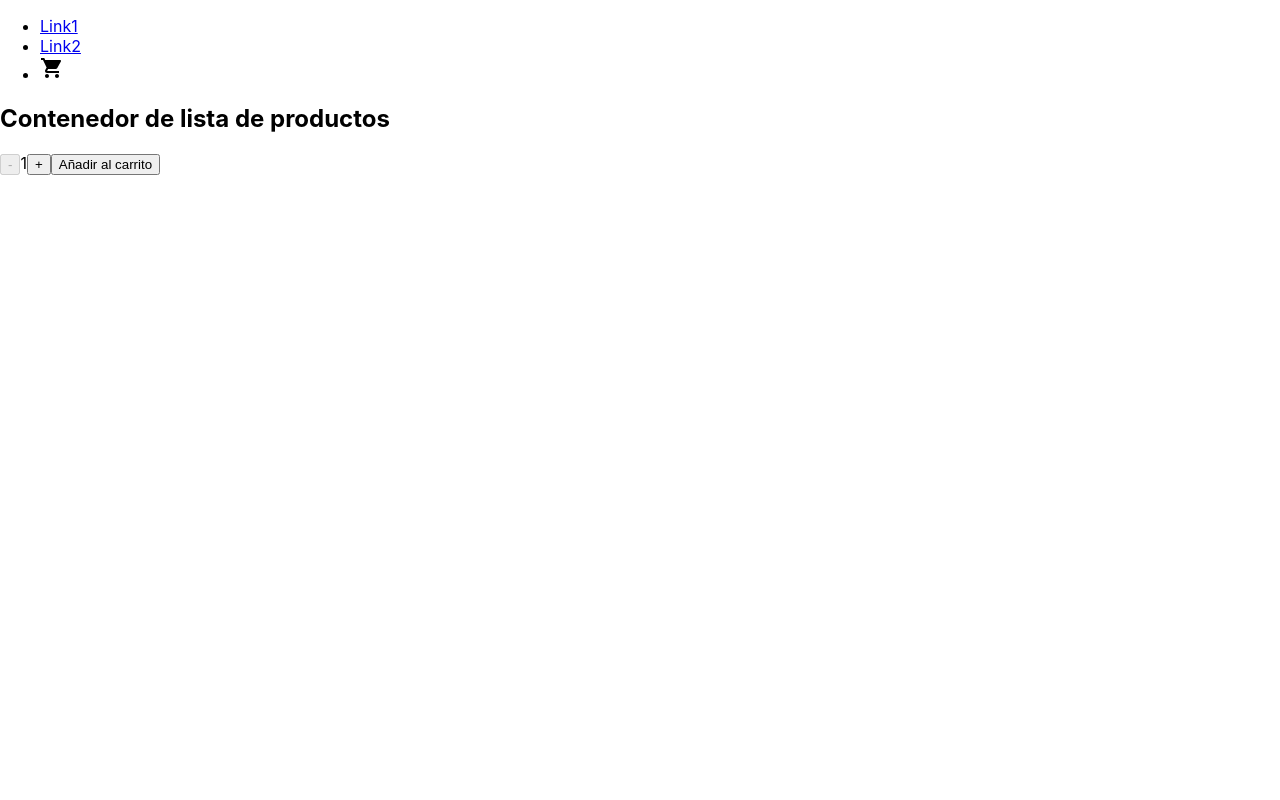
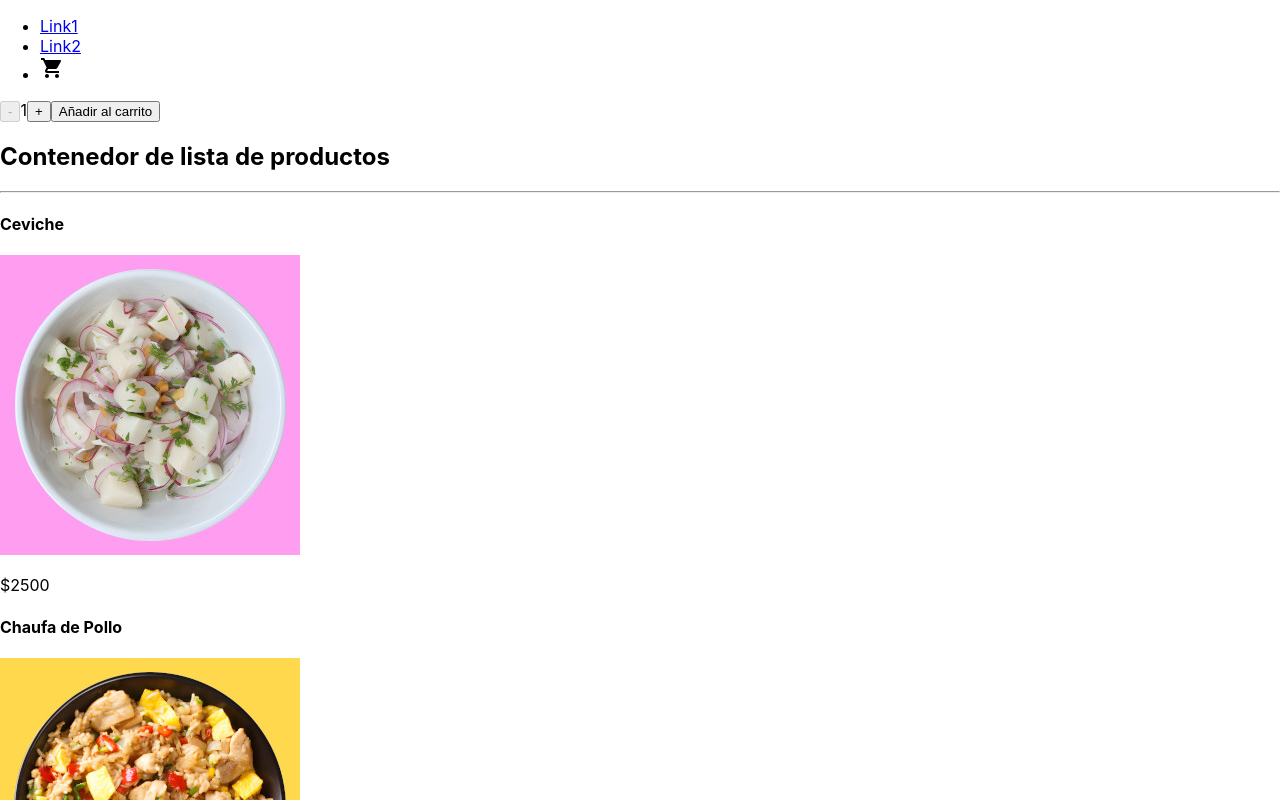
Before and after one commit to LuchoHuayta/ReactCart, a React (Create React App) app: page / in a window 1280 px wide. Shown: the top 800 px of the page. Built offline with nearby package versions, Linux system fonts and the light colour scheme.

Commit message:
ItemList

```diff
--- a/package.json
+++ b/package.json
@@ -12,6 +12,7 @@
     "@testing-library/user-event": "^13.5.0",
     "react": "^18.2.0",
     "react-dom": "^18.2.0",
+    "react-router-dom": "^6.3.0",
     "react-scripts": "5.0.1",
     "sass": "^1.54.5",
     "web-vitals": "^2.1.4"
--- a/src/App.js
+++ b/src/App.js
@@ -1,8 +1,8 @@
 import './App.scss';
 import {saludarPorConsola} from './SaludoConsola.js';
 import NavBar from './components/NavBar.js';
-import Stock from './components/ItemListContainer';
 import ItemCount from './components/ItemCount';
+import ItemListContainer from './components/ItemListContainer';
 
 function App() {
 
@@ -11,8 +11,10 @@ function App() {
   return (
     <>
         <NavBar/>
-        <Stock/>
+
         <ItemCount/>
+
+        <ItemListContainer/>
     </>
   );
 }
--- /dev/null
+++ b/src/components/Item.js
@@ -0,0 +1,14 @@
+
+
+const Item = ( {producto} ) => {
+
+    return (
+        <div>
+            <h4>{producto.name}</h4>
+            <img src={producto.img} alt={producto.name}/>
+            <p>${producto.price}</p>
+        </div>
+    )
+}
+
+export default Item
--- a/src/components/ItemCount.js
+++ b/src/components/ItemCount.js
@@ -20,7 +20,7 @@ const ItemCount = ({stock, addToCart}) => {
 
         <span>{ count }</span>
 
-        <button disabled={count >= 10} onClick={handleAdd} >
+        <button disabled={count >= 5} onClick={handleAdd} >
             +
         </button>
 
--- /dev/null
+++ b/src/components/ItemList.js
@@ -0,0 +1,15 @@
+import Item from "./Item"
+
+
+const ItemList = ( {productos = []} ) => {
+
+    return (
+        <div>
+            <h2>Contenedor de lista de productos</h2>
+            <hr/>
+            { productos.map((prod) => <Item producto={prod} key={prod.id}/>)}
+        </div>
+    )
+}
+
+export default ItemList
--- a/src/components/ItemListContainer.js
+++ b/src/components/ItemListContainer.js
@@ -1,10 +1,31 @@
+import { useEffect, useState } from "react";
+import { pedirDatos } from "../helpers/pedirDatos";
+import ItemList from "./ItemList";
 
 
-const Stock = () => {
+const ItemListContainer = () => {
+
+    const [productos, setProductos] = useState([])
+
+    useEffect(() => {
+        pedirDatos()
+        .then( (res) => {
+            setProductos(res)
+        } )
+        .catch( (error) => {
+            console.log(error)
+        })
+        .finally( () => {
+            console.log("Fin del pedirDatos")
+        })
+    }, [])
+
     return (
-        <h2>Contenedor de lista de productos</h2>
+        <div>
+            <ItemList productos={productos}/>
+        </div>
     )
 }
 
 
-export default Stock
+export default ItemListContainer
--- a/src/data/data.js
+++ b/src/data/data.js
@@ -1,18 +1,18 @@
-const stock = [
+export const stock = [
     {
         id: 1,
-        name: 'Aji de Gallina',
-        price: 2100,
-        img: './images/aji-gallina-small.jpg',
-        stock: 10,
-        tipo: 'pollo',
+        name: 'Ceviche',
+        price: 2500,
+        img: './images/ceviche-small.jpg',
+        stock: 5,
+        tipo: 'pescado',
     },
     {
         id: 2,
         name: 'Chaufa de Pollo',
         price: 2000,
         img: './images/chaufa-pollo-small.jpg',
-        stock: 10,
+        stock: 5,
         tipo: 'pollo',
     },
     {
@@ -20,15 +20,15 @@ const stock = [
         name: 'Lomo Saltado',
         price: 2200,
         img: './images/lomo-saltado-small.jpg',
-        stock: 10,
+        stock: 5,
         tipo: 'carne',
     },
-    {
-        id: 4,
-        name: 'Ceviche',
-        price: 2500,
-        img: './images/ceviche-small.jpg',
-        stock: 10,
-        tipo: 'pescado',
-    }
+    // {
+    //     id: 4,
+    //     name: 'Aji de Gallina',
+    //     price: 2100,
+    //     img: './images/aji-gallina-small.jpg',
+    //     stock: 5,
+    //     tipo: 'pollo',
+    // },
 ]
--- /dev/null
+++ b/src/helpers/pedirDatos.js
@@ -0,0 +1,10 @@
+import { stock } from "../data/data";
+
+export const pedirDatos= () => {
+    return new Promise( (resolve, reject) => {
+        setTimeout(() => {
+            resolve(stock)
+            //reject("Promesa rechazada")
+        }, 3000);
+    } )
+}
```
Also changed, not shown: 1 other file (tests, documents, lock files or other folders).
